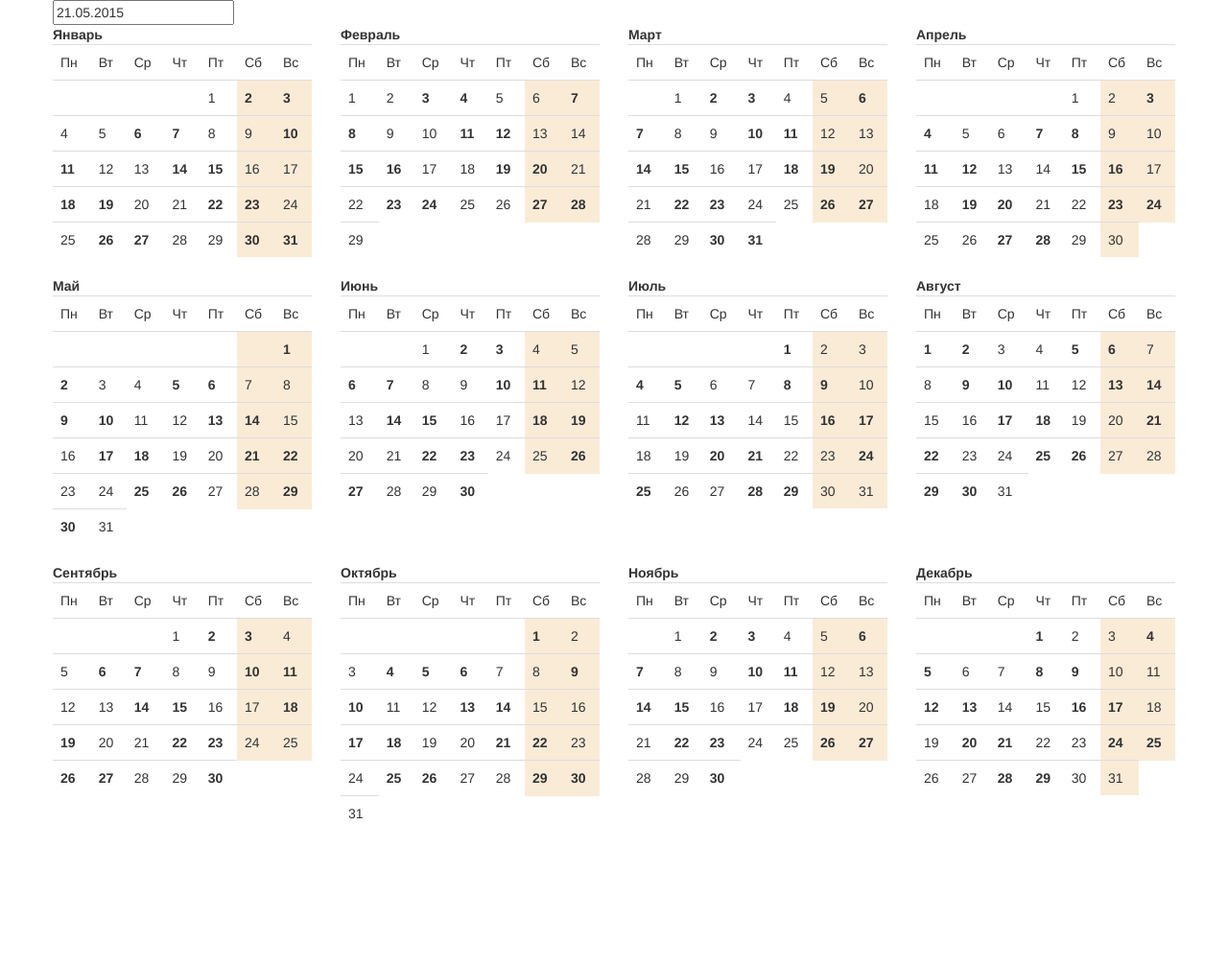
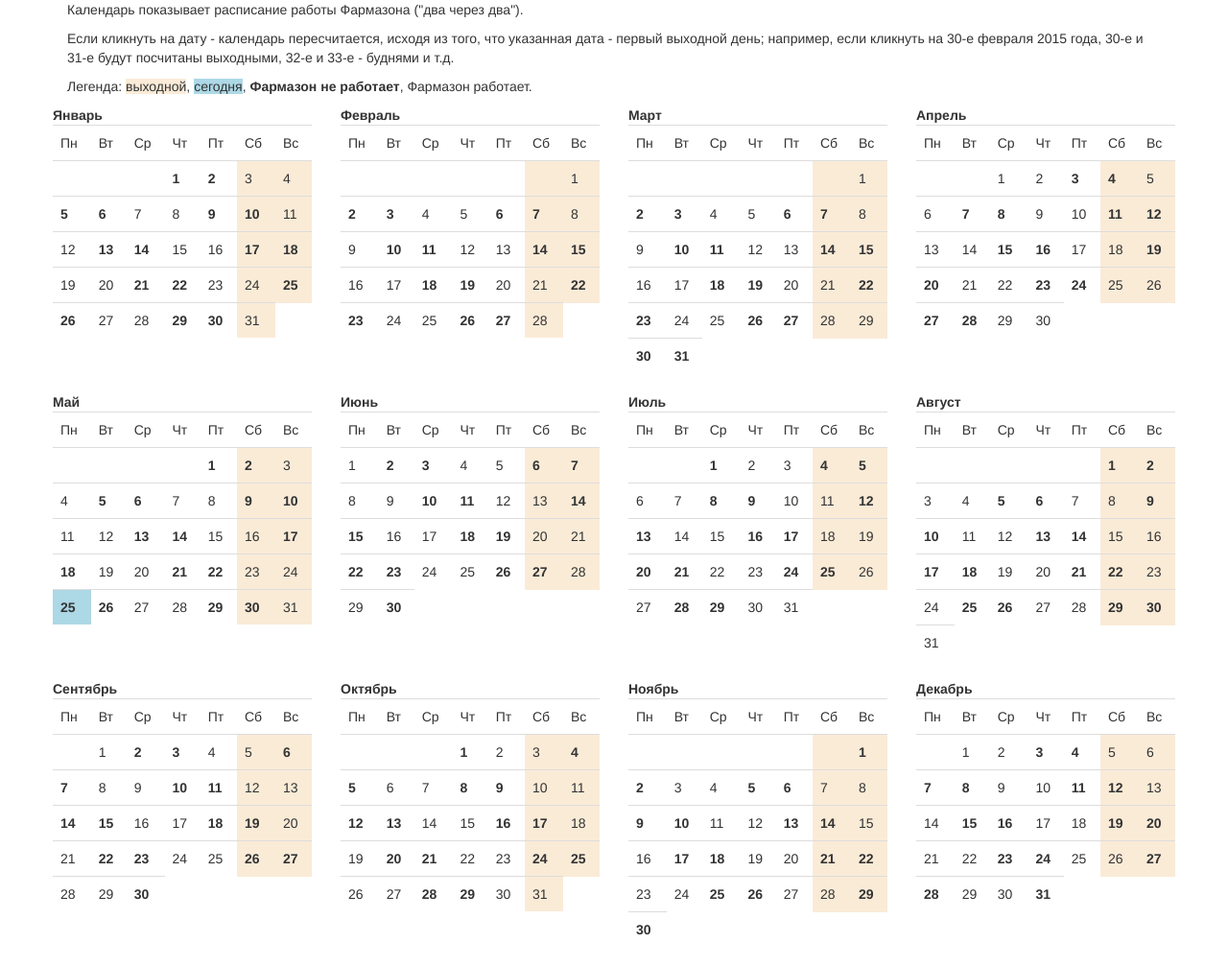
Before and after one commit to Boga/farmazon.github.io, a plain HTML site: page index.html in a window 1280 px wide. Shown: the whole page at 96% size. Before the commit the page ends 886 px from the top, so only its background shows below. Drawn offline with nearby package versions, Linux system fonts and the light colour scheme.

Commit message:
Today and current day marks. Fixed incorrect calculation to the past. Recalculation to specified date (just click the one).

```diff
--- a/css/index.css
+++ b/css/index.css
@@ -13,3 +13,11 @@
 .fz_avail {
     font-weight: bold;
 }
+
+.cell:hover {
+    background-color: lightslategray;
+}
+
+.today {
+    background-color: lightblue;
+}
--- a/index.html
+++ b/index.html
@@ -2,25 +2,36 @@
 <html>
 <head lang="en">
     <meta charset="UTF-8">
-    <title></title>
+    <title>Календарь работы Фармазона</title>
     <link rel="stylesheet" href="https://maxcdn.bootstrapcdn.com/bootstrap/3.3.4/css/bootstrap.min.css">
     <link rel="stylesheet" href="css/index.css"/>
 </head>
 <body>
+
     <div class="container">
-        <div class="row">
-            <input class="inputDate" id="inputDate" value="21.05.2015" />
-        </div>
+        <p>Календарь показывает расписание работы Фармазона ("два через два").</p>
+        <p>Если кликнуть на дату - календарь пересчитается, исходя из того, что указанная дата - первый выходной день; например, если кликнуть на 30-е февраля 2015 года, 30-е и 31-е будут посчитаны выходными, 32-е и 33-е - буднями и т.д.</p>
+        <p>Легенда: <span class="sunday">выходной</span>, <span class="today">сегодня</span>, <span class="fz_avail">Фармазон не работает</span>, <span>Фармазон работает</span>.</p>
         <div class="row">
             <div id="calendar"></div>
         </div>
     </div>
+
     <script src="js/Tools.js"></script>
     <script src="js/calendar.js"></script>
     <script>
-        var reliableDate = document.getElementById('inputDate').value.split('.');
-        reliableDate = new Date(reliableDate[2], reliableDate[0], reliableDate[1]);
+        var reliableDate = new Date(2015, 4, 25);
         Calendar.draw('calendar', reliableDate);
+    </script>
+    <script>
+        var table_click = function (evt) {
+            evt = evt || window.event;
+            var day = evt.target.innerHTML;
+            var month = evt.target.parentElement.parentElement.parentElement.dataset['month'];
+            var year = evt.target.parentElement.parentElement.parentElement.dataset['year'];
+            var reliableDate = new Date(year, month, day);
+            Calendar.draw('calendar', reliableDate);
+        };
     </script>
 </body>
 </html>
--- a/js/calendar.js
+++ b/js/calendar.js
@@ -29,8 +29,9 @@ var Calendar = {
             var avail = true;
             if (typeof(day) == 'number') {
                 var dt = new Date(this.reliableDate.getFullYear(), month, day);
-                avail = ((Math.abs(dt - this.reliableDate) / (1000 * 60 * 60 * 24) ) % 4) < 2;
-                console.log(avail, Math.abs(dt - this.reliableDate));
+                var delta = this.reliableDate - dt;
+                avail = delta > 0 ? ((Math.abs(delta) / (1000 * 60 * 60 * 24) + 1) % 4) >= 2
+                                  : ((Math.abs(delta) / (1000 * 60 * 60 * 24)) % 4) >= 2;
             }
             return avail;
         },
@@ -45,8 +46,9 @@ var Calendar = {
             for (var i = 0; i < (end_day + shift); ++i) {
                 var cell_content = (i < shift) ? '&nbsp' : i - shift + 1;
                 var day_name = this.days[(i) % 7]["eng"];
-                var fz_avail = this.getFzAvailability(cell_content, month) ? 'fz_avail' : 'fz_busy';
-                cur_row += '<td class="' + day_name + ' ' + fz_avail + '">' + cell_content + '</td>';
+                var fz_avail = this.getFzAvailability(cell_content, month) ? 'fz_busy' : 'fz_avail';
+                var id = year + '_' + (month+1) + '_' + cell_content;
+                cur_row += '<td id="' + id + '" class="cell ' + day_name + ' ' + fz_avail + '">' + cell_content + '</td>';
                 if (day_name == 'sunday') {
                     mnt_html += '<tr>' + cur_row + '</tr>';
                     cur_row = '';
@@ -61,7 +63,7 @@ var Calendar = {
             mnt_html =
                 '<div class="col-sm-3">' +
                 '<strong>' + this.months[month] + '</strong>' +
-                '<table class="table ">' +
+                '<table class="table " onclick="table_click()" data-month="' + month + '"data-year="' + year + '">' +
                 header +
                 mnt_html +
                 '</table>' +
@@ -83,7 +85,11 @@ var Calendar = {
         ,
         draw: function (elem, reliableDate) {
             this.reliableDate = reliableDate;
+            console.log('reliableDate is ' + this.reliableDate);
+            var today = new Date();
+            today = today.getFullYear() + '_' + (today.getMonth()+1) + '_' + today.getDate();
             document.getElementById(elem).innerHTML = this.generateYearHtml();
+            document.getElementById(today).classList.add('today');
         }
 
     }
```
